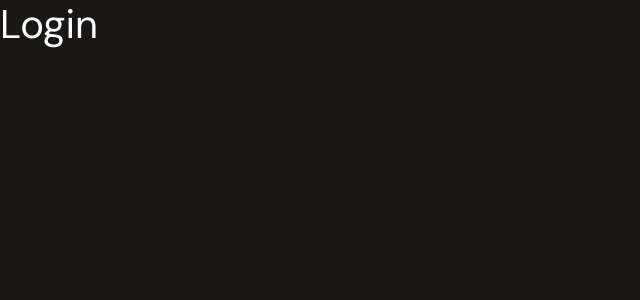
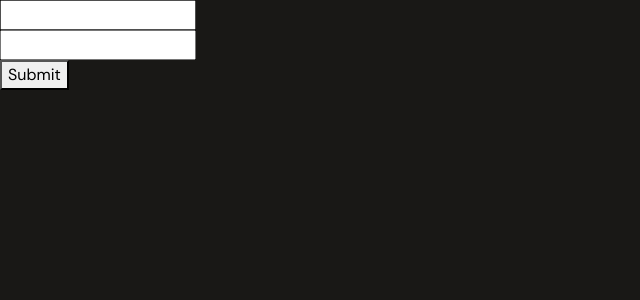
Before and after one commit to JuanStromanIlz/alkemy-blog, a React (Create React App) app: page /login in a window 1280 px wide. Shown: the top 300 px of the page, without its empty margins (0-640 px from the left). Built offline with nearby package versions, Linux system fonts and the light colour scheme.

Commit message:
created a service to make calls to the post api and login, new form with validation

```diff
--- a/src/App.js
+++ b/src/App.js
@@ -2,6 +2,7 @@ import 'bootstrap/dist/css/bootstrap.min.css';
 import { BrowserRouter as Router, Route, Routes } from 'react-router-dom';
 import { ThemeProvider } from 'styled-components';
 import GlobalStyles from 'components/utilities/GlobalStyles';
+import PrivateRoute from 'components/elements/PrivateRoute';
 import Theme from 'components/utilities/Theme';
 import Home from 'pages/Home';
 import Login from 'pages/Login';
@@ -12,7 +13,11 @@ function App() {
       <GlobalStyles />
       <Router>
         <Routes>
-          <Route path='/' element={<Home />} />
+          <Route path='/' element={
+            <PrivateRoute>
+              <Home />
+            </PrivateRoute>
+          } />
           <Route path='/login' element={<Login />} />
         </Routes>
       </Router>
--- /dev/null
+++ b/src/components/elements/FormWValidation.jsx
@@ -0,0 +1,30 @@
+import { Formik, Form, ErrorMessage } from 'formik';
+
+function FormWValidation({initialValues, validationSchema, onSubmit, children}) {
+  return (
+    <div>
+      <Formik
+        initialValues={initialValues}
+        validationSchema={validationSchema}
+        onSubmit={(values, {resetForm}) => {
+          onSubmit(values);
+          resetForm();
+        }}
+      >
+        {({ errors, touched }) => (
+          <Form>
+            {children.map(field =>
+              <div key={field.props.name}>
+                {field}
+                <ErrorMessage name={field.props.name} />
+              </div>
+            )}
+            <button type="submit">Submit</button>
+          </Form>
+        )}
+      </Formik>
+    </div>
+  );
+}
+
+export default FormWValidation;
--- /dev/null
+++ b/src/components/elements/PrivateRoute.jsx
@@ -0,0 +1,6 @@
+import { Route, Navigate } from 'react-router-dom';
+
+export default function PrivateRoute({ children }) {
+  const auth = localStorage.getItem('blog-warm-up');
+  return auth ? children : <Navigate to='/login' />;
+}
--- a/src/pages/Home.jsx
+++ b/src/pages/Home.jsx
@@ -1,12 +1,12 @@
 import Container from 'react-bootstrap/Container';
 import Row from 'react-bootstrap/Row';
 import Col from 'react-bootstrap/Col';
-import { getAllPosts } from 'services/PostsAPI';
+import PostAPI from 'services/PostsAPI';
 import useFetch from 'hooks/useFetch';
 import PostElement from 'components/elements/Post';
 
 function Home() {
-  const { data, error, loading } = useFetch(getAllPosts);
+  const { data, error, loading } = useFetch(PostAPI.All);
 
   return (
     <Container fluid>
--- a/src/pages/Login.jsx
+++ b/src/pages/Login.jsx
@@ -1,6 +1,42 @@
+import { Field } from 'formik';
+import FormWValidation from 'components/elements/FormWValidation';
+import * as Yup from 'yup';
+import AuthAPI from 'services/AuthAPI';
+
+const LoginSchema = Yup.object().shape({
+  email: Yup.string()
+    .email()
+    .required('Email is required.'),
+  password: Yup.string()
+    .required('Password is required.')
+});
+
+const LoginValues = {
+  email: '',
+  password: ''
+};
+
 function Login() {
+
+  async function makeLoginCall(values) {
+    try {
+      let res = await AuthAPI(values);
+      console.log(res);
+    }
+    catch(err) {
+      console.log(err);
+    }
+  }
+
   return (
-    <h1>Login</h1>
+    <FormWValidation
+      initialValues={LoginValues}
+      validationSchema={LoginSchema}
+      onSubmit={makeLoginCall}
+    >
+      <Field name='email' type='email' />
+      <Field name='password' type='password' />
+    </FormWValidation>
   );
 }
 
--- /dev/null
+++ b/src/services/AuthAPI.jsx
@@ -0,0 +1,16 @@
+import axios from 'axios';
+
+async function AuthAPI(body) {
+  try {
+    let res = axios.post('http://challenge-react.alkemy.org/', {
+      email: body.email,
+      password: body.password
+    });
+    return res;
+  }
+  catch(err) {
+    throw new Error(err);
+  }
+}
+
+export default AuthAPI;
--- a/src/services/PostsAPI.jsx
+++ b/src/services/PostsAPI.jsx
@@ -1,12 +1,12 @@
 import axios from 'axios';
 
-const Post = axios.create({
+const Instance = axios.create({
   baseURL: 'https://jsonplaceholder.typicode.com/posts'
 });
 
 async function postCall(url = '/', body = undefined, method = 'get') {
   try {
-    let res = await Post({
+    let res = await Instance({
       method: method,
       url: url,
       data: body
@@ -37,3 +37,12 @@ export function editPost(id, fields) {
 export function deletePost(id) {
   return postCall(`/${id}`, undefined, 'delete');
 }
+
+const PostAPI = {};
+
+PostAPI.All = getAllPosts;
+PostAPI.GetPost = getPost;
+PostAPI.New = newPost;
+PostAPI.Edit = editPost;
+
+export default PostAPI;
```
